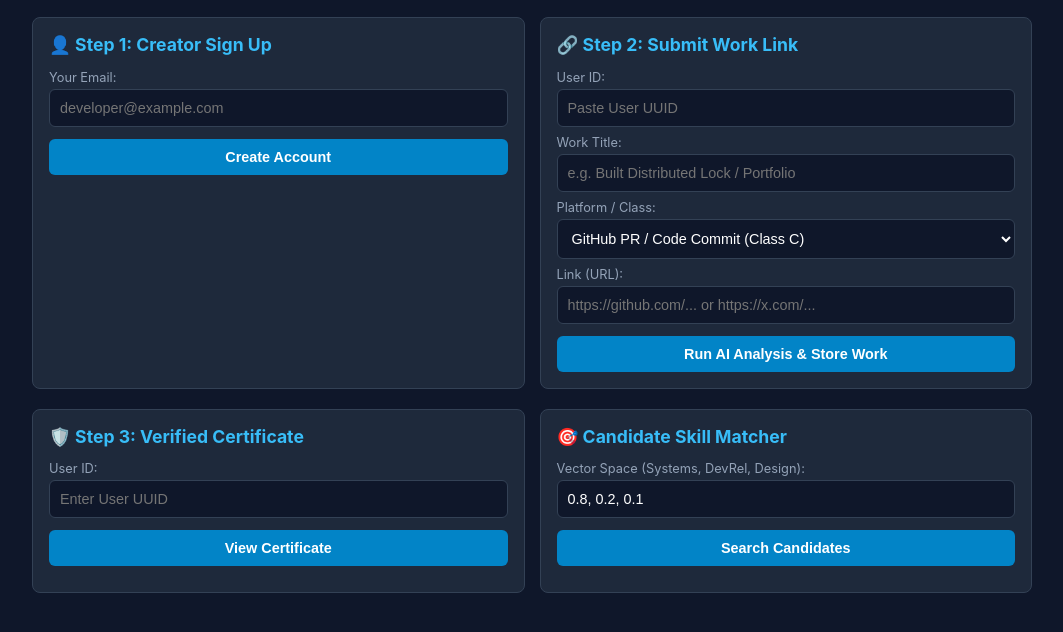
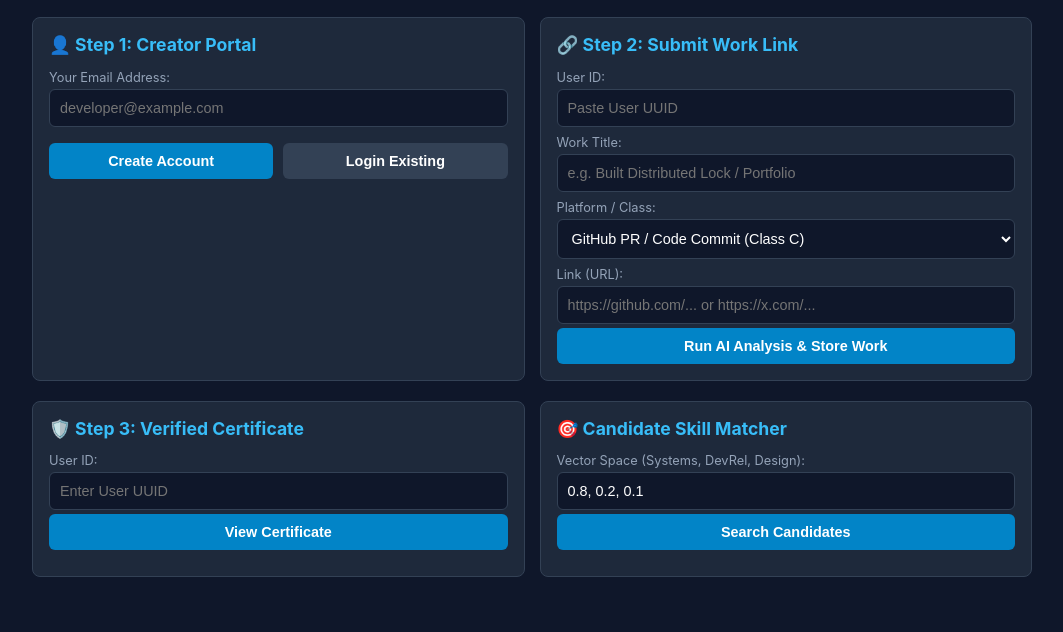
Before and after one commit to jtjaydeep-cyber/proof-os-backend, a website: page public/index.html in a window 1280 px wide. Shown: the part 84-716 px from the top of the page, without its empty margins (108-1171 px from the left). Drawn offline with Linux system fonts and the light colour scheme.

Commit message:
Add Login Existing button and UI handlers

```diff
--- a/public/index.html
+++ b/public/index.html
@@ -36,8 +36,12 @@
       border-radius: 6px; border: 1px solid var(--border); background: #0f172a; color: #fff;
       font-size: 0.9rem;
     }
-    button { background: #0284c7; font-weight: bold; cursor: pointer; border: none; margin-top: 12px; }
+    .btn-group { display: flex; gap: 10px; margin-top: 12px; }
+    button { background: #0284c7; font-weight: bold; cursor: pointer; border: none; transition: 0.2s; }
     button:hover { background: var(--accent); color: #000; }
+    .btn-secondary { background: #334155; }
+    .btn-secondary:hover { background: #475569; color: #fff; }
+
     .status-msg { margin-top: 10px; font-size: 0.8rem; padding: 8px; border-radius: 4px; word-break: break-word; display: none; }
     .success { background: rgba(34, 197, 94, 0.1); border: 1px solid var(--accent-green); color: var(--accent-green); display: block; }
     .error { background: rgba(239, 68, 68, 0.1); border: 1px solid #ef4444; color: #ef4444; display: block; }
@@ -65,12 +69,17 @@
     </header>
 
     <div class="grid">
-      <!-- 1. Registration -->
+      <!-- 1. Registration / Login -->
       <div class="card">
-        <h2>👤 Step 1: Creator Sign Up</h2>
-        <label>Your Email:</label>
+        <h2>👤 Step 1: Creator Portal</h2>
+        <label>Your Email Address:</label>
         <input type="email" id="regEmail" placeholder="developer@example.com">
-        <button onclick="registerUser()">Create Account</button>
+
+        <div class="btn-group">
+          <button onclick="registerUser()">Create Account</button>
+          <button onclick="loginUser()" class="btn-secondary">Login Existing</button>
+        </div>
+
         <div id="regMsg" class="status-msg"></div>
       </div>
 
@@ -122,6 +131,7 @@
   <script>
     const API_KEY = 'proof_os_secret_key_2026';
 
+    // 1A. Register New User
     async function registerUser() {
       const email = document.getElementById('regEmail').value.trim();
       const msg = document.getElementById('regMsg');
@@ -140,11 +150,38 @@
           document.getElementById('subUserId').value = data.user.id;
           document.getElementById('certUserId').value = data.user.id;
         } else {
-          showMsg(msg, data.error || 'Registration failed', false);
+          const userFriendlyMsg = data.error?.includes('unique constraint')
+            ? 'Email already registered! Click "Login Existing" to access your dashboard.'
+            : (data.error || 'Registration failed');
+          showMsg(msg, userFriendlyMsg, false);
         }
       } catch (err) { showMsg(msg, err.message, false); }
     }
 
+    // 1B. Login Existing User
+    async function loginUser() {
+      const email = document.getElementById('regEmail').value.trim();
+      const msg = document.getElementById('regMsg');
+      if (!email) return showMsg(msg, 'Please enter your email to log in', false);
+
+      try {
+        const res = await fetch(`/api/users/lookup?email=${encodeURIComponent(email)}`);
+        const data = await res.json();
+
+        if (data.success && data.user) {
+          showMsg(msg, `Welcome back! Logged in as User ID: ${data.user.id}`, true);
+          document.getElementById('subUserId').value = data.user.id;
+          document.getElementById('certUserId').value = data.user.id;
+
+          // Automatically load certificate on login
+          generateCertificate();
+        } else {
+          showMsg(msg, 'No account found with this email. Please click "Create Account".', false);
+        }
+      } catch (err) { showMsg(msg, err.message, false); }
+    }
+
+    // 2. Submit Work Link
     async function submitWork() {
       const userId = document.getElementById('subUserId').value.trim();
       const title = document.getElementById('subTitle').value.trim();
@@ -152,10 +189,9 @@
       const sourceUri = document.getElementById('subSourceUri').value.trim();
       const msg = document.getElementById('subMsg');
 
-      if (!userId || !title || !sourceUri) return showMsg(msg, 'Fill all fields', false);
+      if (!userId || !title || !sourceUri) return showMsg(msg, 'Please fill all fields', false);
 
       try {
-        // Step A: Ingest Evidence (Backend AI Engine automatically analyzes & attaches vector)
         const res = await fetch('/api/evidence', {
           method: 'POST',
           headers: { 'Content-Type': 'application/json', 'x-api-key': API_KEY },
@@ -165,7 +201,6 @@
 
         if (!data.success) return showMsg(msg, data.error, false);
 
-        // Step B: Aggregate Profile & Persist to Postgres
         await fetch('/api/users/aggregate', {
           method: 'POST',
           headers: { 'Content-Type': 'application/json', 'x-api-key': API_KEY },
@@ -176,6 +211,7 @@
       } catch (err) { showMsg(msg, err.message, false); }
     }
 
+    // 3. Generate Certificate
     async function generateCertificate() {
       const userId = document.getElementById('certUserId').value.trim();
       const container = document.getElementById('certDisplay');
@@ -201,6 +237,7 @@
       `;
     }
 
+    // 4. Candidate Matcher
     async function searchCandidates() {
       const vecStr = document.getElementById('matchVector').value;
       const queryVector = vecStr.split(',').map(n => parseFloat(n.trim()));
```
